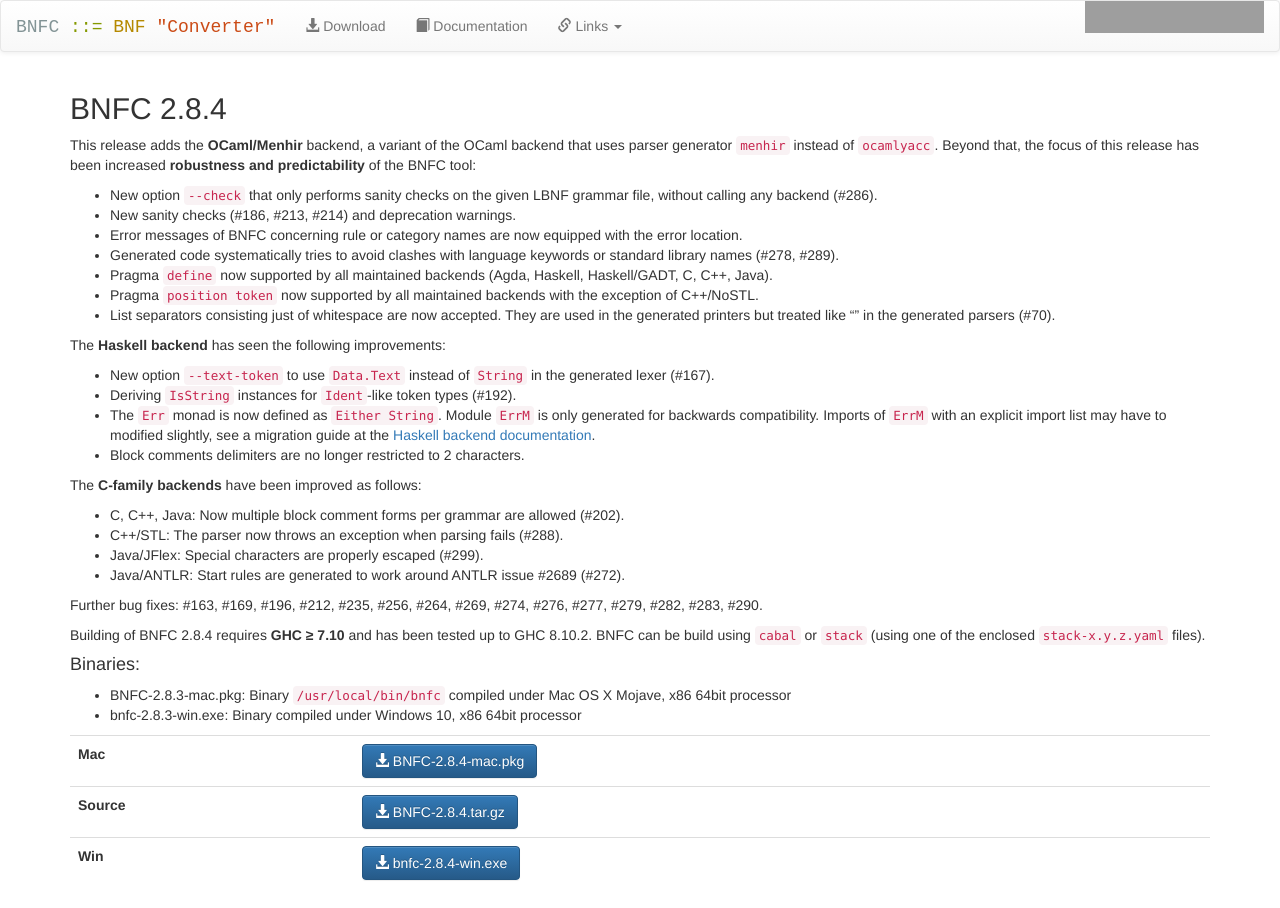
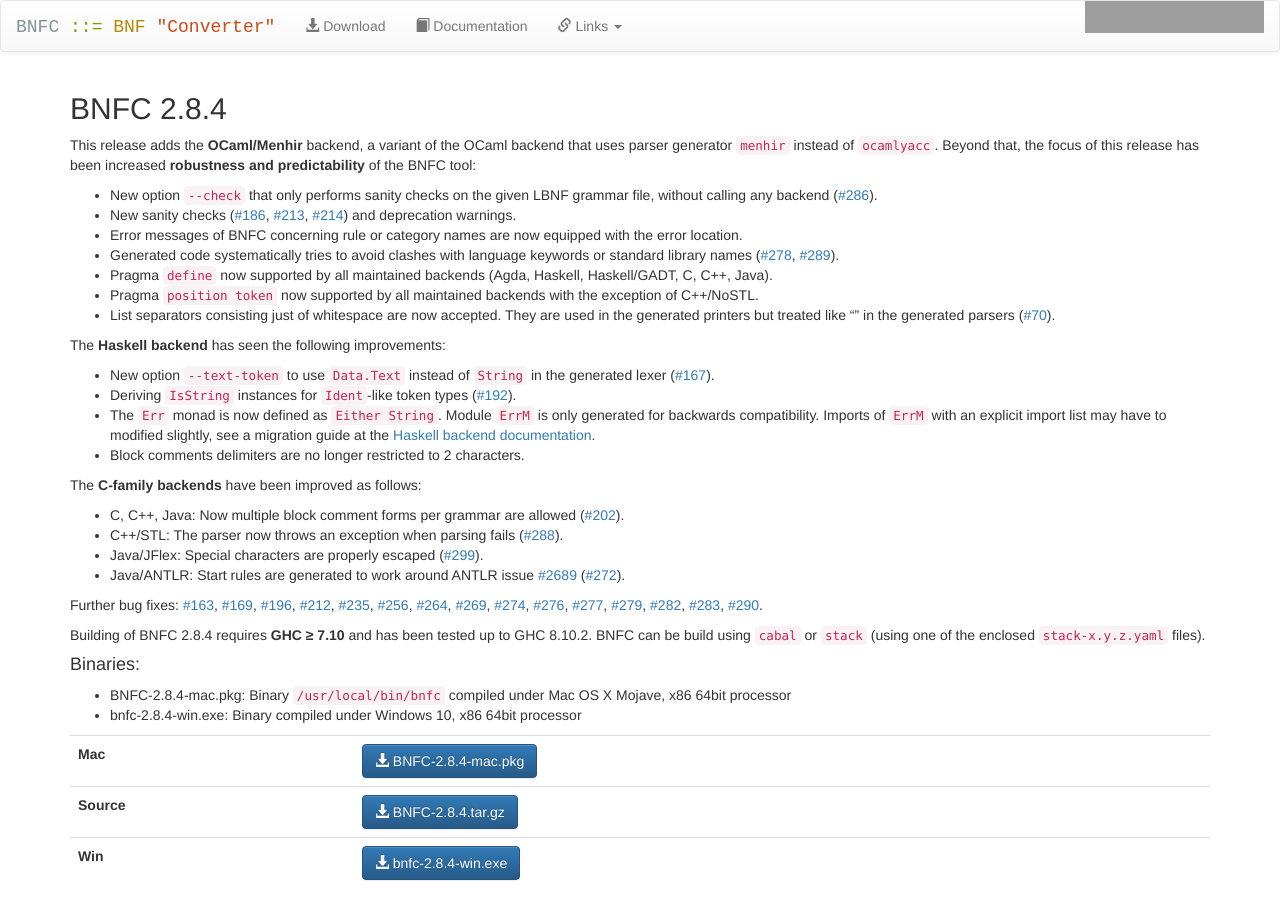
Before and after one commit to BNFC/bnfc.github.com, a Jekyll site: the page built from _posts/releases/2020-10-10-v2.8.4.md, in a window 1280 px wide. Built offline with Jekyll 4.4.1, drawn with Linux system fonts in a browser that asks for light colours; grey boxes are pictures that could not be loaded.

Commit message:
[ release notes ] links to github issues

```diff
--- a/_posts/releases/2020-10-10-v2.8.4.md
+++ b/_posts/releases/2020-10-10-v2.8.4.md
@@ -9,30 +9,30 @@
   win: bnfc-2.8.4-win.exe
 ---
 This release adds the __OCaml/Menhir__ backend, a variant of the OCaml backend that uses parser generator `menhir` instead of `ocamlyacc`.  Beyond that, the focus of this release has been increased __robustness and predictability__ of the BNFC tool:
-* New option `--check` that only performs sanity checks on the given LBNF grammar file, without calling any backend (#286).
-* New sanity checks (#186, #213, #214) and deprecation warnings.
+* New option `--check` that only performs sanity checks on the given LBNF grammar file, without calling any backend ([#286](https://github.com/BNFC/bnfc/issues/286)).
+* New sanity checks ([#186](https://github.com/BNFC/bnfc/issues/186), [#213](https://github.com/BNFC/bnfc/issues/213), [#214](https://github.com/BNFC/bnfc/issues/214)) and deprecation warnings.
 * Error messages of BNFC concerning rule or category names are now equipped with the error location.
-* Generated code systematically tries to avoid clashes with language keywords or standard library names (#278, #289).
+* Generated code systematically tries to avoid clashes with language keywords or standard library names ([#278](https://github.com/BNFC/bnfc/issues/278), [#289](https://github.com/BNFC/bnfc/issues/289)).
 * Pragma `define` now supported by all maintained backends (Agda, Haskell, Haskell/GADT, C, C++, Java).
 * Pragma `position token` now supported by all maintained backends with the exception of C++/NoSTL.
-* List separators consisting just of whitespace are now accepted. They are used in the generated printers but treated like "" in the generated parsers (#70).
+* List separators consisting just of whitespace are now accepted. They are used in the generated printers but treated like "" in the generated parsers ([#70](https://github.com/BNFC/bnfc/issues/70)).
 
 The __Haskell backend__ has seen the following improvements:
-* New option `--text-token` to use `Data.Text` instead of `String` in the generated lexer (#167).
-* Deriving `IsString` instances for `Ident`-like token types (#192).
+* New option `--text-token` to use `Data.Text` instead of `String` in the generated lexer ([#167](https://github.com/BNFC/bnfc/issues/167)).
+* Deriving `IsString` instances for `Ident`-like token types ([#192](https://github.com/BNFC/bnfc/issues/192)).
 * The `Err` monad is now defined as `Either String`.  Module `ErrM` is only generated for backwards compatibility.  Imports of `ErrM` with an explicit import list may have to modified slightly, see a migration guide at the [Haskell backend documentation](https://bnfc.readthedocs.io/en/v2.8.4/user_guide.html#haskell-backend).
 * Block comments delimiters are no longer restricted to 2 characters.
 
 The __C-family backends__ have been improved as follows:
-* C, C++, Java: Now multiple block comment forms per grammar are allowed (#202).
-* C++/STL: The parser now throws an exception when parsing fails (#288).
-* Java/JFlex: Special characters are properly escaped (#299).
-* Java/ANTLR: Start rules are generated to work around ANTLR issue #2689 (#272).
+* C, C++, Java: Now multiple block comment forms per grammar are allowed ([#202](https://github.com/BNFC/bnfc/issues/202)).
+* C++/STL: The parser now throws an exception when parsing fails ([#288](https://github.com/BNFC/bnfc/issues/288)).
+* Java/JFlex: Special characters are properly escaped ([#299](https://github.com/BNFC/bnfc/issues/299)).
+* Java/ANTLR: Start rules are generated to work around ANTLR issue [#2689](https://github.com/antlr/antlr4/issues/2689) ([#272](https://github.com/BNFC/bnfc/issues/272)).
 
-Further bug fixes: #163, #169, #196, #212, #235, #256, #264, #269, #274, #276, #277, #279, #282, #283, #290.
+Further bug fixes: [#163](https://github.com/BNFC/bnfc/issues/163), [#169](https://github.com/BNFC/bnfc/issues/169), [#196](https://github.com/BNFC/bnfc/issues/196), [#212](https://github.com/BNFC/bnfc/issues/212), [#235](https://github.com/BNFC/bnfc/issues/235), [#256](https://github.com/BNFC/bnfc/issues/256), [#264](https://github.com/BNFC/bnfc/issues/264), [#269](https://github.com/BNFC/bnfc/issues/269), [#274](https://github.com/BNFC/bnfc/issues/274), [#276](https://github.com/BNFC/bnfc/issues/276), [#277](https://github.com/BNFC/bnfc/issues/277), [#279](https://github.com/BNFC/bnfc/issues/279), [#282](https://github.com/BNFC/bnfc/issues/282), [#283](https://github.com/BNFC/bnfc/issues/283), [#290](https://github.com/BNFC/bnfc/issues/290).
 
 Building of BNFC 2.8.4 requires __GHC ≥ 7.10__ and has been tested up to GHC 8.10.2.  BNFC can be build using `cabal` or `stack` (using one of the enclosed `stack-x.y.z.yaml` files).
 
 #### Binaries:
-* BNFC-2.8.3-mac.pkg: Binary `/usr/local/bin/bnfc` compiled under Mac OS X Mojave, x86 64bit processor
-* bnfc-2.8.3-win.exe: Binary compiled under Windows 10, x86 64bit processor
+* BNFC-2.8.4-mac.pkg: Binary `/usr/local/bin/bnfc` compiled under Mac OS X Mojave, x86 64bit processor
+* bnfc-2.8.4-win.exe: Binary compiled under Windows 10, x86 64bit processor
```
Also changed, not shown: _posts/releases/2018-11-04-v2.8.2.md (+16 -16 lines), _posts/releases/2019-08-27-v2.8.3.md (+11 -11 lines).
